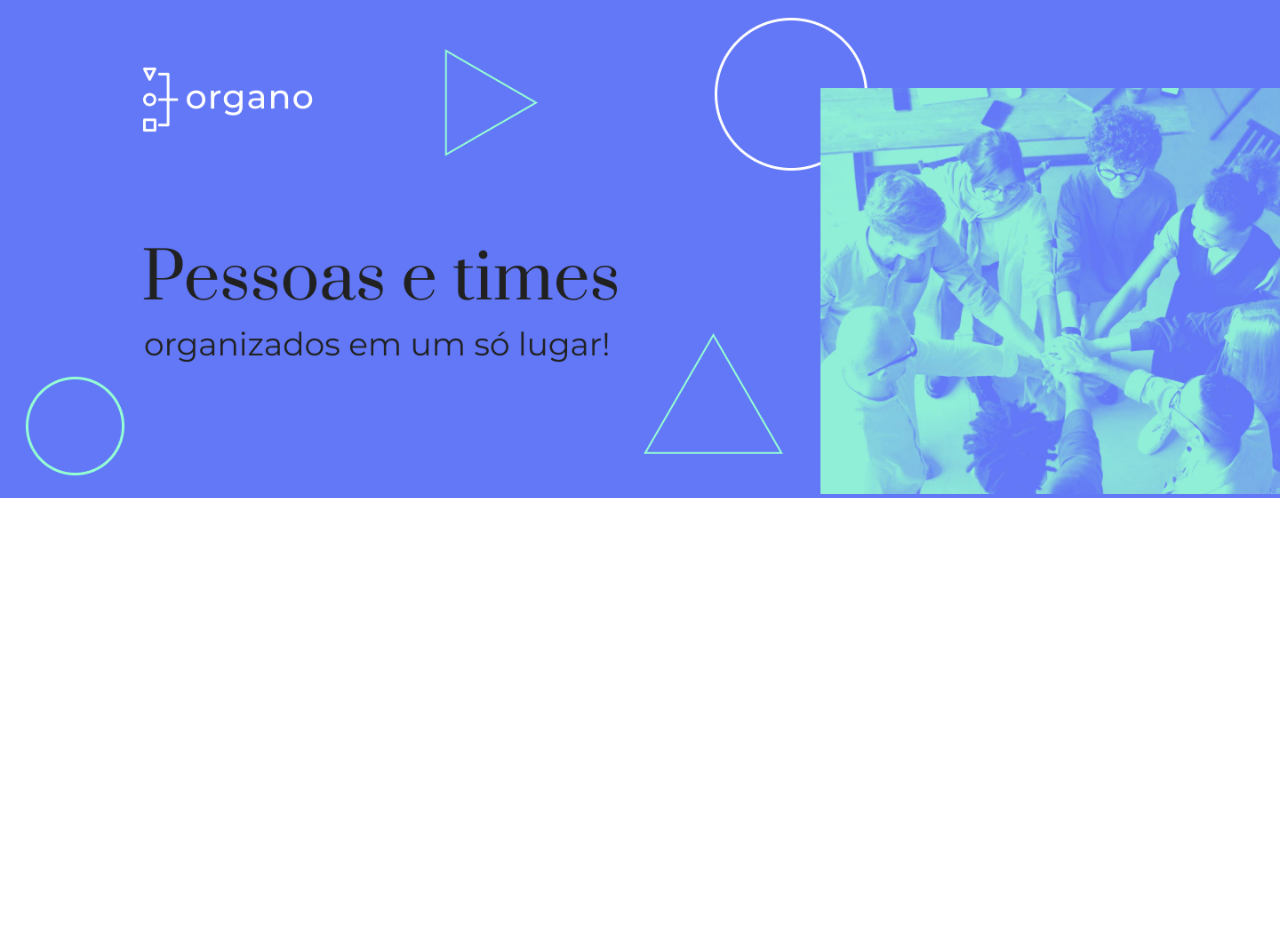
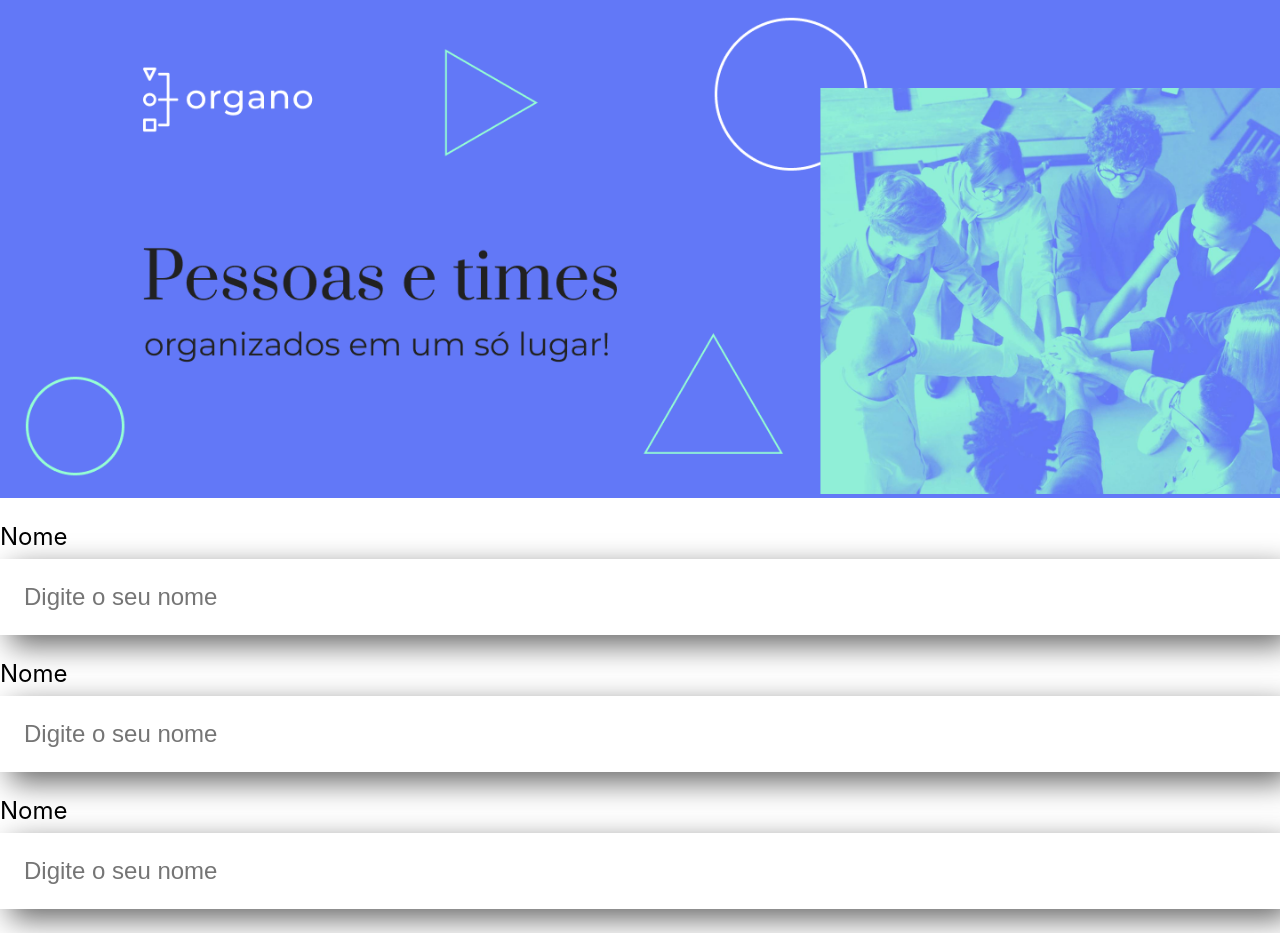
Before and after one commit to jhenriquedsm/organo, a JavaScript app: page / in a window 1280 px wide. Before the commit the page ends 800 px from the top, so only its background shows below. Built offline with nearby package versions, Linux system fonts and the light colour scheme; the HTML template or start-up script is replaced by a standard one.

Commit message:
component textfield

```diff
--- a/src/App.js
+++ b/src/App.js
@@ -1,9 +1,13 @@
-import Banner from './components/Banner/Banner';
+import Banner from './components/Banner';
+import TextField from './components/TextField';
 
 function App() {
   return (
     <div className="App">
       <Banner />
+      <TextField label="Nome" />
+      <TextField label="Cargo" />
+      <TextField label="Imagem" />
     </div>
   );
 }
--- a/src/components/Banner/Banner.js
+++ b/src/components/Banner/Banner.js
@@ -1,6 +1,6 @@
 import './Banner.css'
 
-function Banner() {
+export const Banner = () => {
     // JSX
     return (
         <header className="banner">
@@ -8,5 +8,3 @@
         </header>
     )
 }
-
-export default Banner
--- /dev/null
+++ b/src/components/Banner/index.js
@@ -0,0 +1,3 @@
+import { Banner } from "./Banner";
+
+export default Banner
--- /dev/null
+++ b/src/components/TextField/TextField.css
@@ -0,0 +1,19 @@
+.text-field {
+    margin: 24px 0;
+}
+
+.text-field label {
+    display: block;
+    margin-bottom: 8px;
+    font-size: 24px;
+}
+
+.text-field input {
+    background-color: #FFF;
+    box-shadow: 10px 10px 30px rgba(0, 0, 0, 0.6);
+    width: 100%;
+    border: none;
+    font-size: 24px;
+    padding: 24px;
+    box-sizing: border-box;
+}
--- /dev/null
+++ b/src/components/TextField/index.js
@@ -0,0 +1,12 @@
+import './TextField.css'
+
+const TextField = () => {
+    return (
+         <div className="text-field">
+            <label>Nome</label>
+            <input placeholder='Digite o seu nome' />
+         </div>
+    )
+}
+
+export default TextField
```
